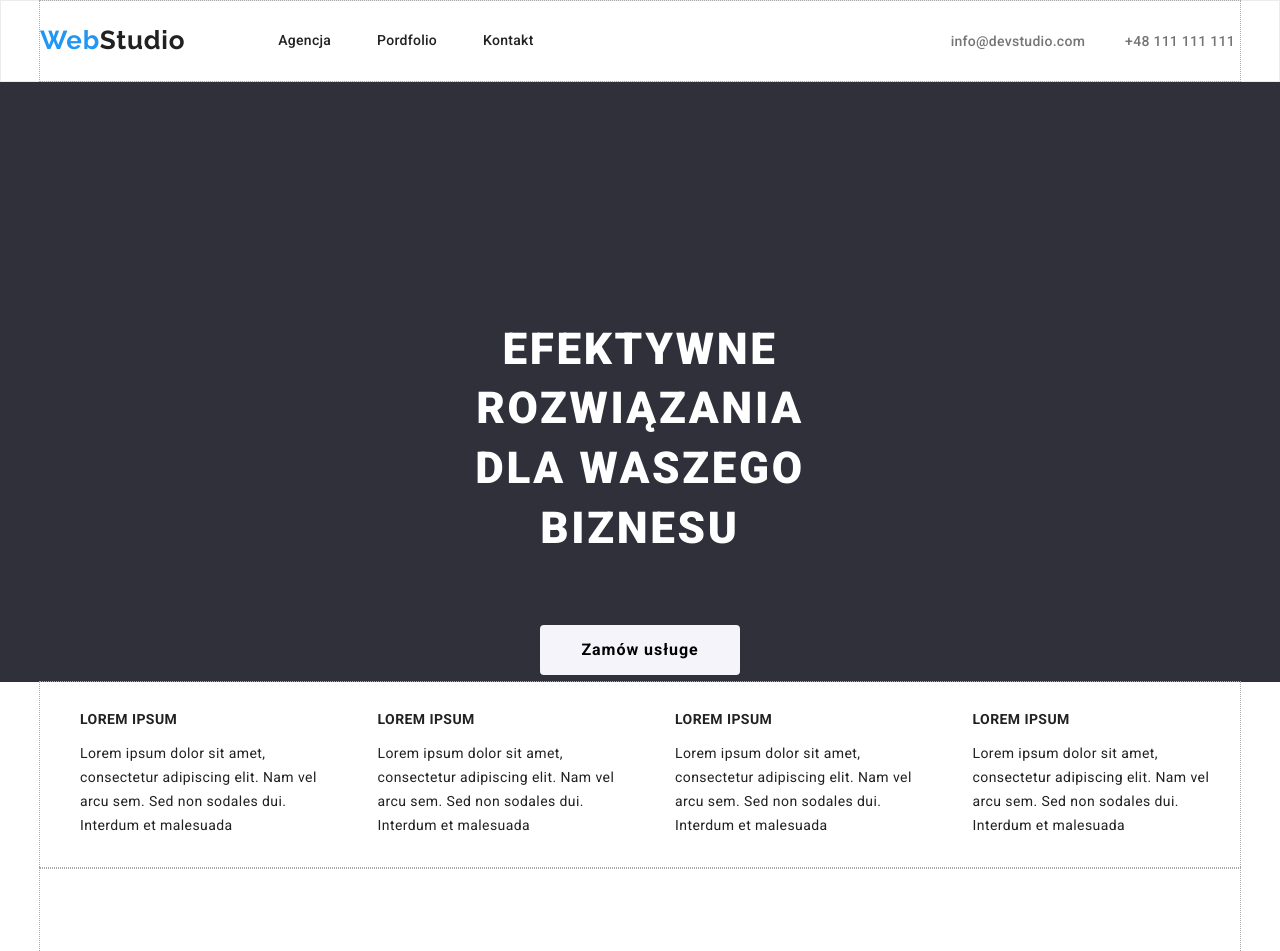
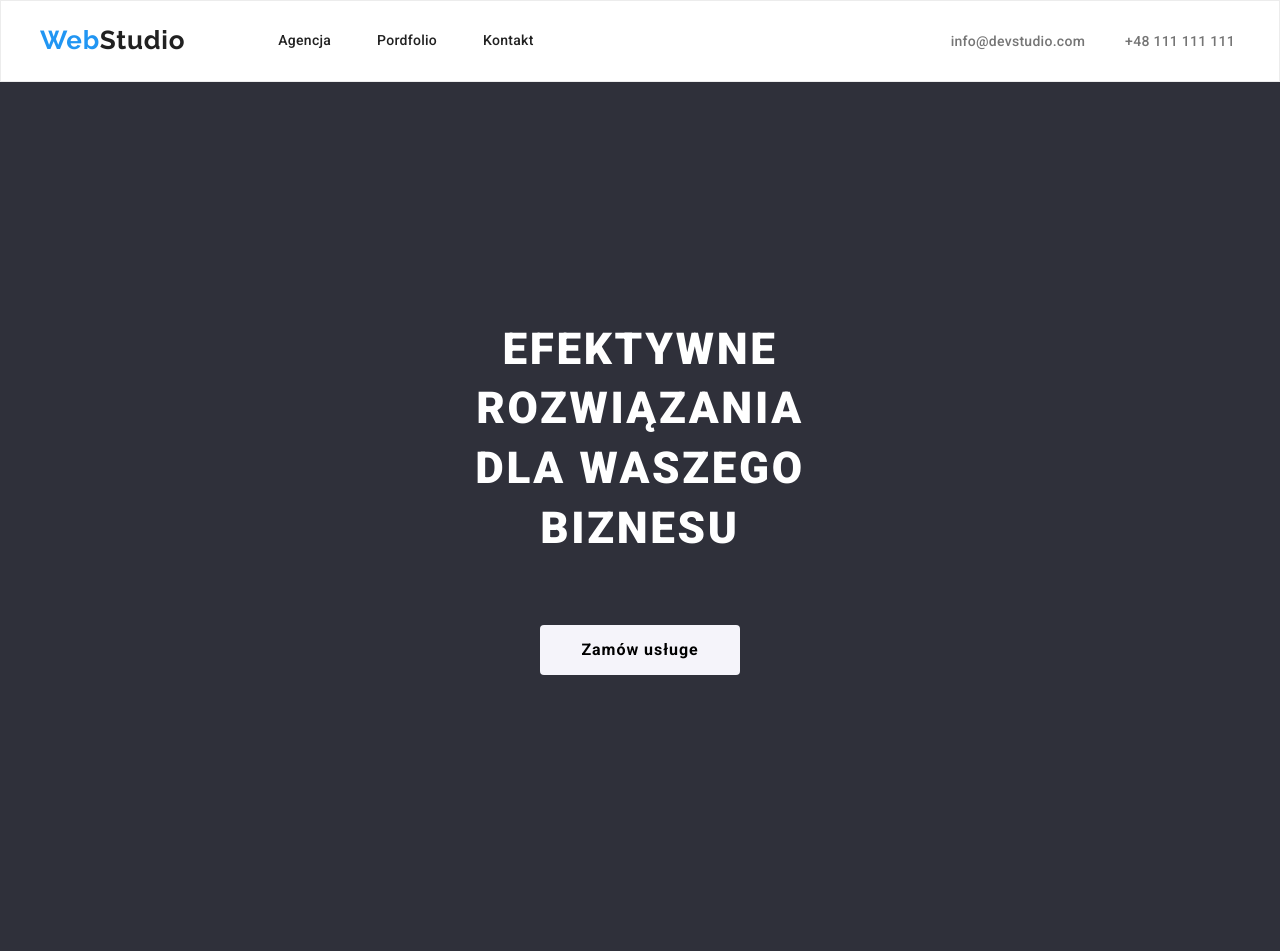
Before and after one commit to MagdalenaZawisza/goit-markup-hw-03, a plain HTML site: page index.html in a window 1280 px wide. Shown: the top 951 px of the page. Drawn offline with Linux system fonts and the light colour scheme.

Commit message:
Last touches

```diff
--- a/css/style.css
+++ b/css/style.css
@@ -37,12 +37,13 @@ header {
 
 .list {
   list-style-type: none;
+  padding: 0;
+  margin: 0;
 }
 .container {
   max-width: 1200px;
   margin: 0 auto;
   padding: 0;
-  outline: 1px dotted darkgray;
 }
 
 .menu-box {
@@ -95,7 +96,6 @@ header {
   padding-right: 46px;
 }
 
-
 .menu-nav:hover {
   color: var(--brand-color);
 }
@@ -119,11 +119,11 @@ header {
 .menu-phone:hover {
   color: var(--brand-color);
 }
-
 .primary {
   background-color: var(--bg-color);
   text-align: center;
-  height: 600px;
+  padding-top: 200px;
+  padding-bottom: 280px;
   border: 1px solid transparent;
 }
 .primary-title {
@@ -132,8 +132,11 @@ header {
   line-height: 1.36;
   text-transform: uppercase;
   color: var(--white-color);
-  padding: 200px 452px 30px;
+  padding-left: 452px;
+  padding-right: 452px;
+  padding-bottom: 30px;
   letter-spacing: 0.06em;
+  text-align: center;
 }
 .primary-bg {
   font-family: inherit;
@@ -160,6 +163,8 @@ header {
 .feature {
   display: flex;
   gap: 30px;
+  padding-top: 94px;
+  padding-bottom: 94px;
 }
 
 .feature-title {
```
